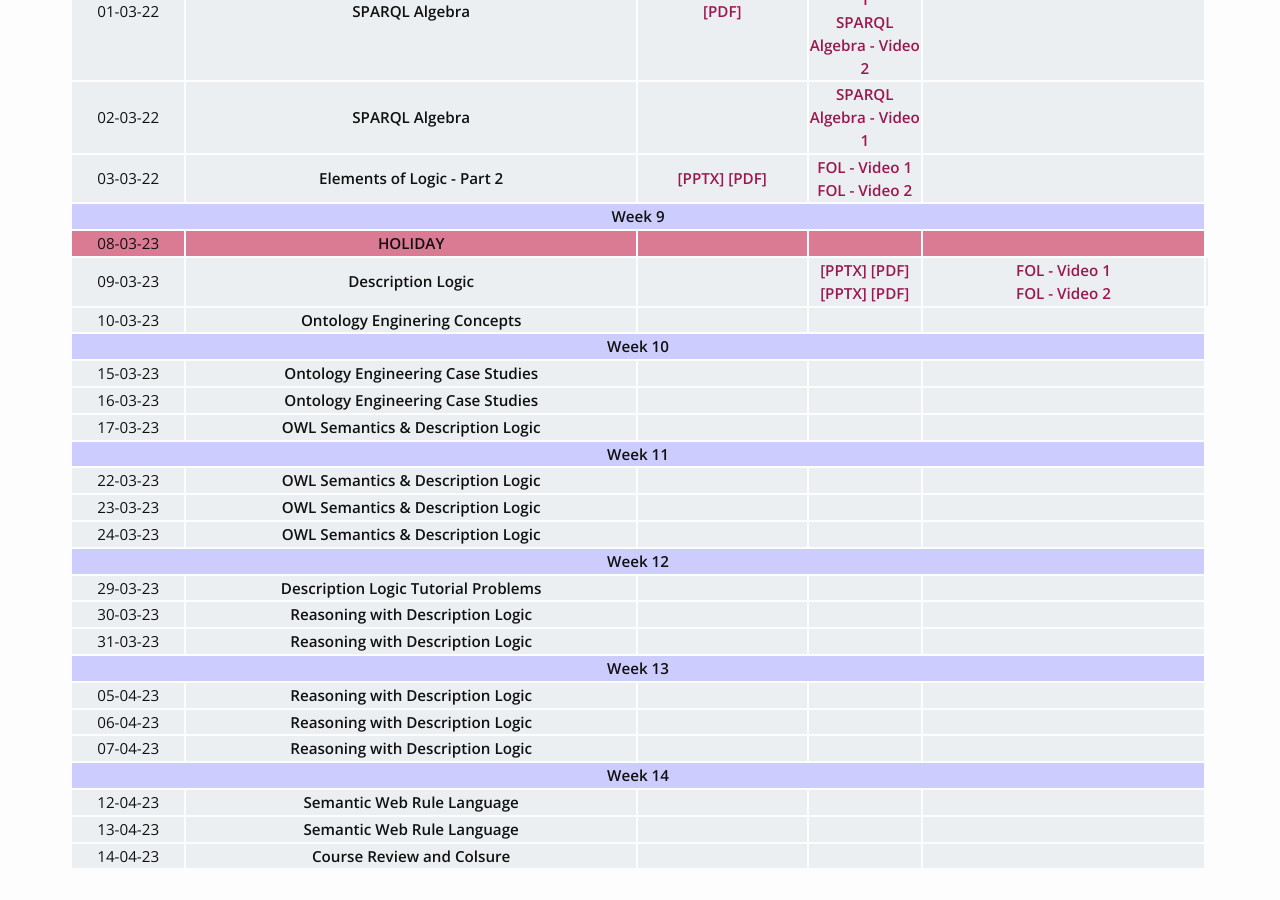
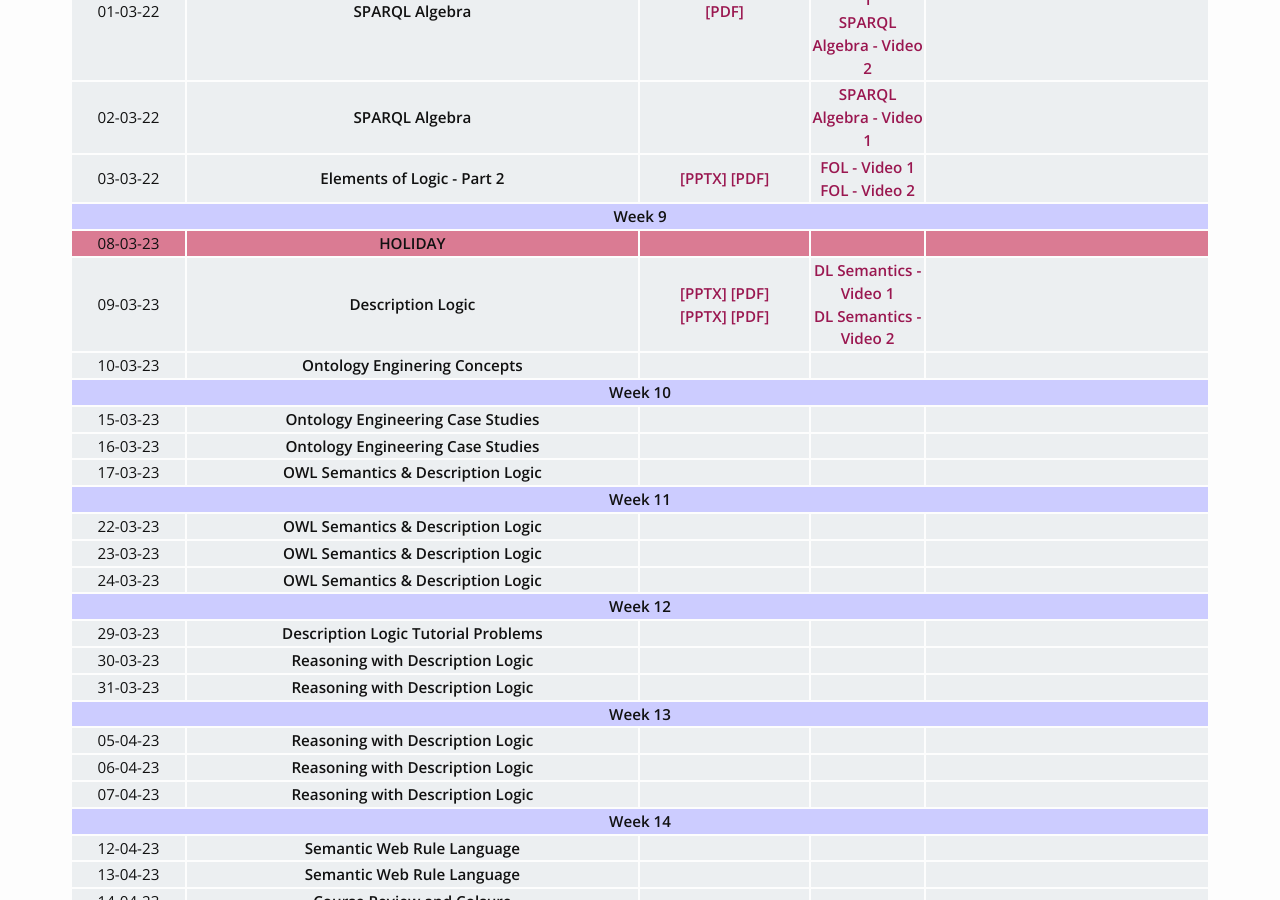
Before and after one commit to plaban/kmst-spring-2023, a Jekyll site: the page built from schedule.md, in a window 1280 px wide and 900 px high, scrolled down 1517 px. Built offline with Jekyll 4.4.1, drawn with Linux system fonts in a browser that asks for light colours; nearby versions of some CDN libraries.

Commit message:
Update schedule.html

```diff
--- a/_layouts/schedule.html
+++ b/_layouts/schedule.html
@@ -307,7 +307,6 @@ layout: default
             <td align="center"><b>Description Logic</b></td>
 
             <td align="center">
-		    <td align="center">
 		    <a href="https://tinyurl.com/2a2ykt8s" target="_blank"><b>[PPTX]</b></a>
                     <a href="https://tinyurl.com/525vvcp7" target="_blank"><b>[PDF]</b></a><br>
 
@@ -316,8 +315,8 @@ layout: default
 	    </td>
 
             <td align="center">
-		    <a href="https://www.youtube.com/watch?v=71Ava-zuC-U" target="_blank"><b>FOL - Video 1</b></a><br>
-		    <a href="https://www.youtube.com/watch?v=2RCBhtOB3Bs" target="_blank"><b>FOL - Video 2</b></a><br>
+		    <a href="https://www.youtube.com/watch?v=71Ava-zuC-U" target="_blank"><b>DL Semantics - Video 1</b></a><br>
+		    <a href="https://www.youtube.com/watch?v=2RCBhtOB3Bs" target="_blank"><b>DL Semantics - Video 2</b></a><br>
 	    </td>
             <td align="center"></td>
         </tr>
```
